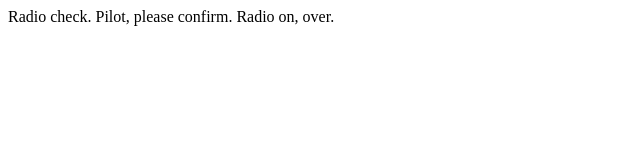
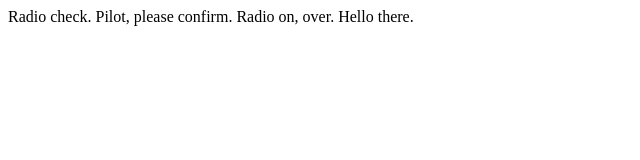
Before and after one commit to fgemzon/Communications-log, a plain HTML site: page index.html in a window 1280 px wide. Shown: the full height of the page, 0-640 px from the left. Drawn offline with Linux system fonts and the light colour scheme.

Commit message:
second time

```diff
--- a/index.html
+++ b/index.html
@@ -3,6 +3,7 @@
         <p>
             Radio check. Pilot, please confirm.
             Radio on, over.
+            Hello there.
         </p>
     </body>
 </html>
```
